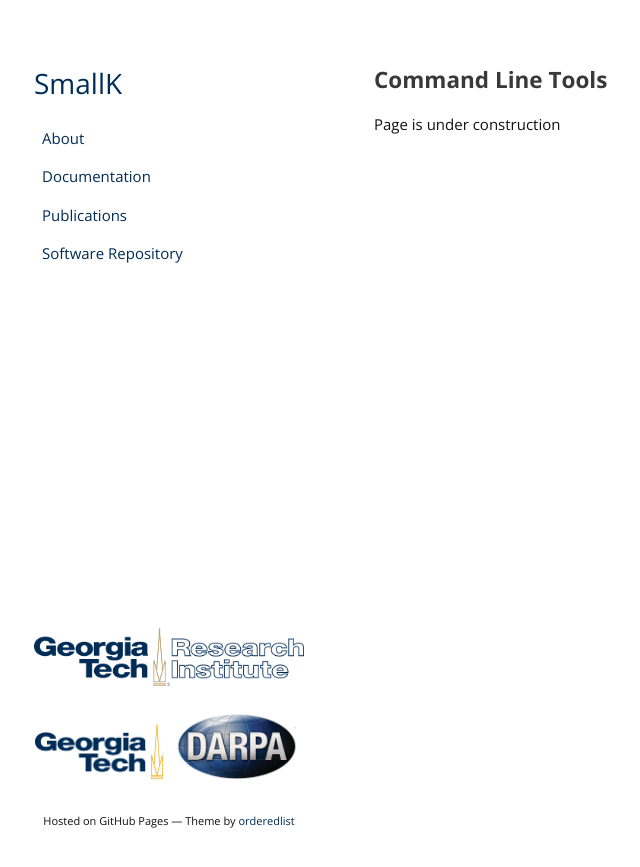
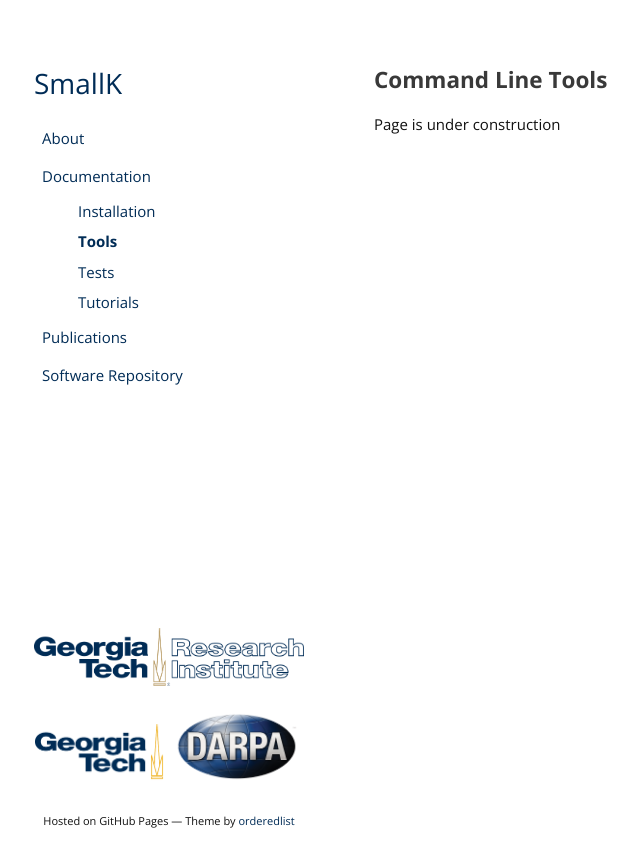
Before and after one commit to smallk/smallk.github.io, a Jekyll site: the page built from documentation_tools.md, in a window 1280 px wide. Shown: the top 867 px of the page, without its empty margins (111-751 px from the left). Built offline with Jekyll 4.4.1, drawn with Linux system fonts in a browser that asks for light colours; some of the changed lines change nothing that is shown.

Commit message:
Added in the Tools page for documentation

```diff
--- a/_includes/header.html
+++ b/_includes/header.html
@@ -9,6 +9,7 @@
 		{% if page.baselink == '/documentation/' %}
 			<ul>
 				<li><a class="page-link thin {% if page.permalink == '/documentation/installation/' %} current-page {% endif %}" href="/documentation/installation">Installation</a></li>
+				<li><a class="page-link thin {% if page.permalink == '/documentation/tools/' %} current-page {% endif %}" href="/documentation/tools">Tools</a></li>
 				<li><a class="page-link thin {% if page.permalink == '/documentation/tests/' %} current-page {% endif %}" href="/documentation/tests">Tests</a></li>
 				<li><a class="page-link thin {% if page.permalink == '/documentation/tutorials/' %} current-page {% endif %}" href="/documentation/tutorials">Tutorials</a></li>
 			</ul>
--- a/documentation_tools.md
+++ b/documentation_tools.md
@@ -2,7 +2,7 @@
 layout: page
 title: Command Line Tools
 
-baselink: /tools/
+baselink: /documentation/
 permalink: /documentation/tools/
 ---
 
```
